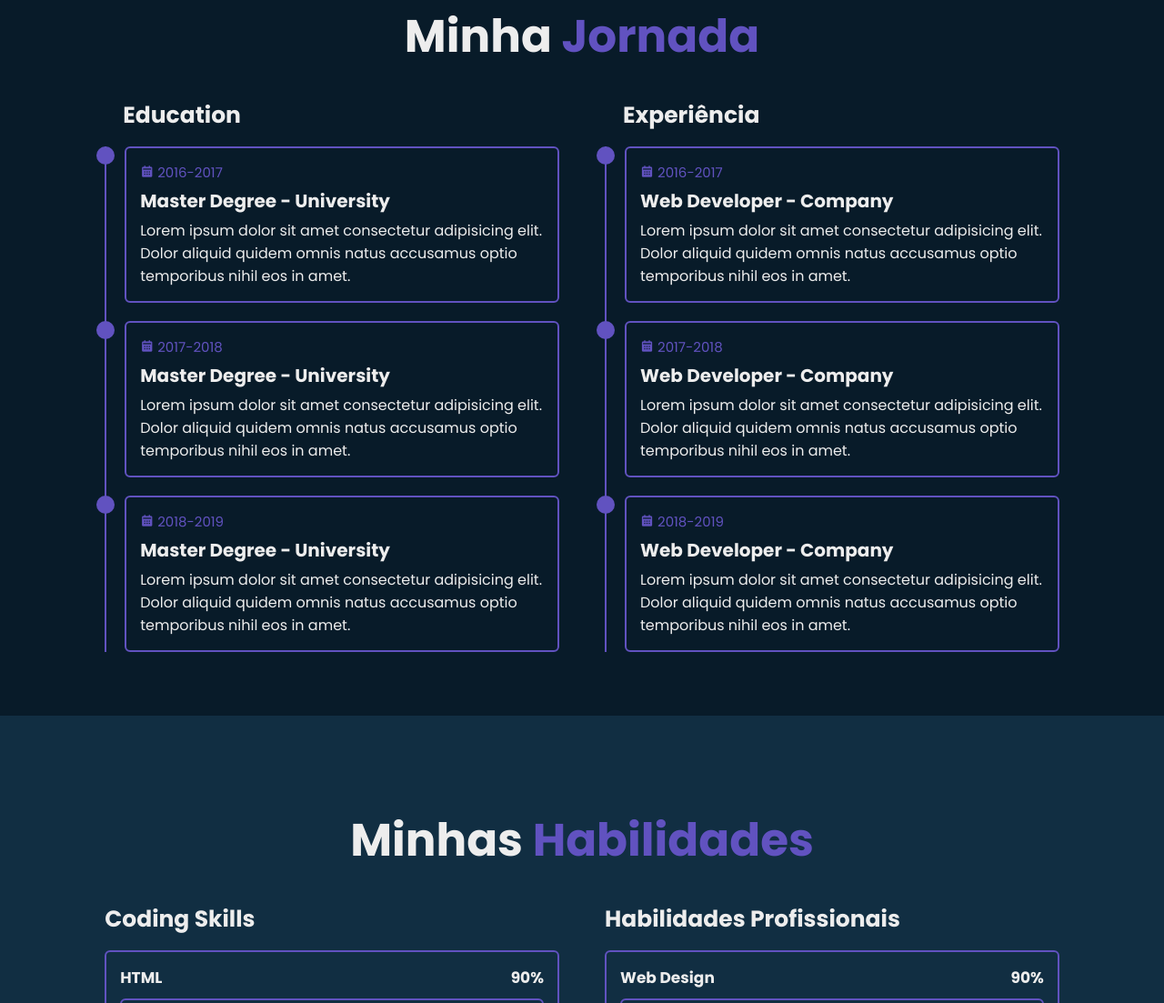
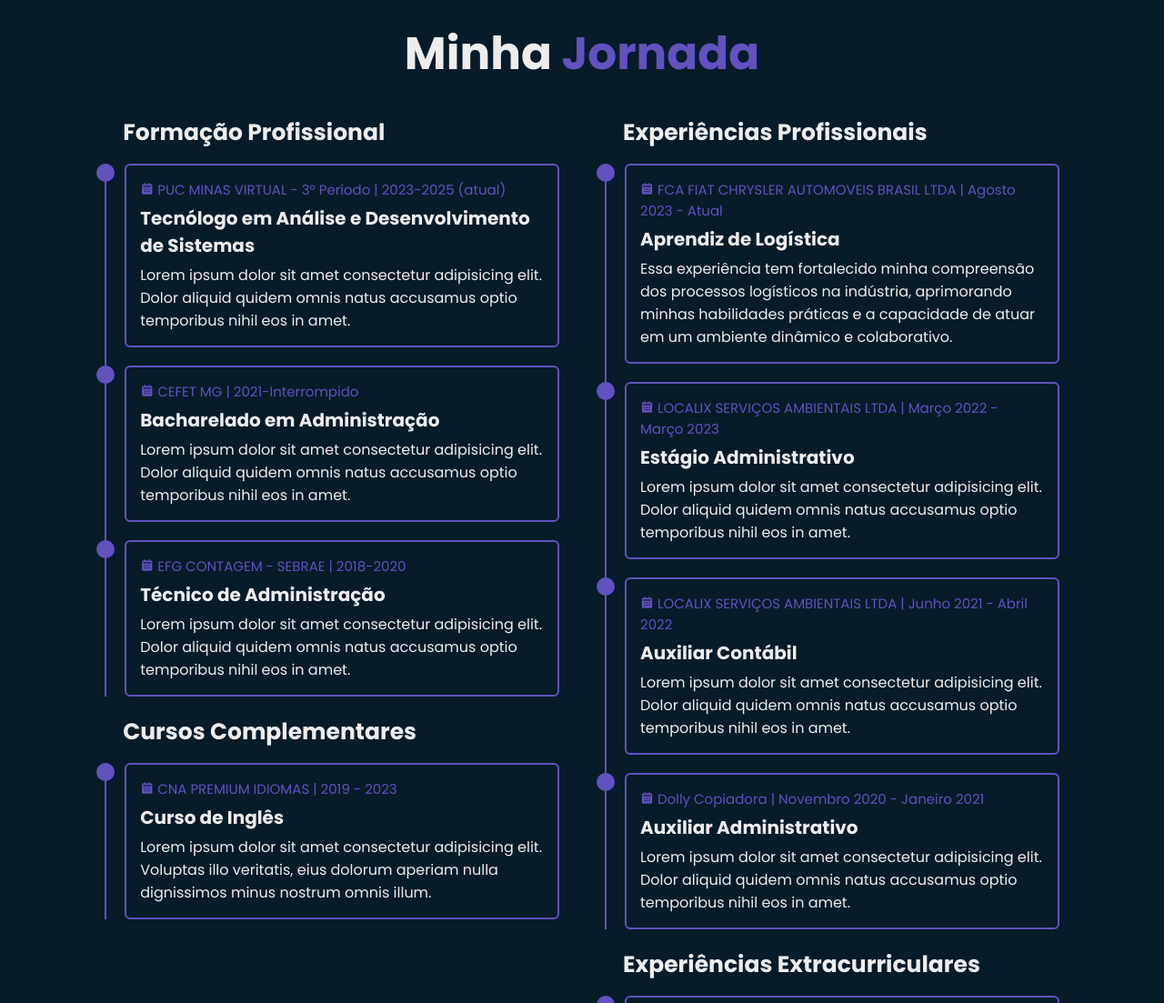
Before and after one commit to AlvaroGR028/Portfolio-Alvaro-Goncalves, a plain HTML site: page index.html in a window 1280 px wide. Shown: the part 1697-2800 px from the top of the page at 91% size. Drawn offline with nearby package versions, Linux system fonts and the light colour scheme.

Commit message:
Add - InfoPessoais

```diff
--- a/index.html
+++ b/index.html
@@ -42,9 +42,9 @@
                 <h3>Desenvolvedor Web</h3>
                 <span class="animate" style="--i:3;"></span>
             </div>
-            <p>Lorem, ipsum dolor sit amet consectetur adipisicing elit. Tenetur quis distinctio corrupti quidem
-                perferendis, numquam ea est. Voluptates autem, assumenda veniam pariatur nesciunt soluta nulla sed
-                placeat.
+            <p>Desenvolvedor e entusiasta da tecnologia, estou trilhando minha jornada no mundo do desenvolvimento. Com
+                dedicação, cursos e projetos, busco me destacar como um profissional esforçado, adaptável e
+                comunicativo. Conecte-se comigo e vamos superar juntos os desafios do universo da programação.
                 <span class="animate" style="--i:4;"></span>
             </p>
 
@@ -71,7 +71,7 @@
 
     </section>
 
-    <!-- about section design -->
+    <!-- Sobre -->
     <section class="about" id="about">
         <h2 class="heading">Sobre <span>mim</span><span class="animate scroll" style="--i:1;"></span></h2>
         <div class="about-img">
@@ -82,37 +82,44 @@
         </div>
 
         <div class="about-content">
-            <h3>Desenvolvedor Web <span class="animate scroll" style="--i:3;"></span>
+            <h3>Estudante de desenvolvimento<span class="animate scroll" style="--i:3;"></span>
             </h3>
-            <p>Lorem ipsum dolor sit amet consectetur adipisicing elit. Impedit qui a commodi cupiditate repudiandae,
-                optio, in molestias incidunt quaerat assumenda delectus. Aperiam consequuntur velit nisi aut, autem
-                dolor quia officia facere delectus soluta aliquid quidem minima magnam praesentium? Natus dolore
-                quodcumque debitis modi aut veniam, qui minima amet architecto.
+            <p>Minha trajetória profissional começou em 2020, explorando a área administrativa. Em busca de desafios e
+                crescimento, ingressei no curso de <span>Análise e Desenvolvimento de Sistemas</span> na PUC-MINAS, onde
+                atualmente estou no 3° período.
+
+                Encaro cada desafio como uma oportunidade de crescimento, e minha <span>determinação</span> é minha
+                maior aliada.
+
+                Minha confiança reside na capacidade de <span>aprendizado rápido e adaptação ágil</span>. Estou ansioso
+                para conectar com profissionais da área, compartilhar conhecimento e enfrentar desafios emocionantes
+
                 <span class="animate scroll" style="--i:4;"></span>
             </p>
 
             <div class="btn-box btns">
-                <a href="#" class="btn">Leia mais</a>
+                <a href="#education" class="btn">Leia mais</a>
                 <span class="animate scroll" style="--i:5;"></span>
             </div>
         </div>
 
     </section>
 
-    <!-- education section design -->
+    <!-- Formação -->
     <section class="education" id="education">
         <h2 class="heading">Minha <span>Jornada</span><span class="animate scroll" style="--i:1;"></span>
         </h2>
 
         <div class="education-row">
+
             <div class="education-column">
-                <h3 class="title">Education<span class="animate scroll" style="--i:2;"></span></h3>
+                <h3 class="title">Formação Profissional<span class="animate scroll" style="--i:2;"></span></h3>
 
                 <div class="education-box">
                     <div class="education-content">
                         <div class="content">
-                            <div class="year"><i class='bx bxs-calendar'></i> 2016-2017</div>
-                            <h3>Master Degree - University</h3>
+                            <div class="year"><i class='bx bxs-calendar'></i> PUC MINAS VIRTUAL - 3° Período | 2023-2025 (atual)</div>
+                            <h3>Tecnólogo em Análise e Desenvolvimento de Sistemas</h3>
                             <p>Lorem ipsum dolor sit amet consectetur adipisicing elit. Dolor aliquid quidem omnis natus
                                 accusamus optio temporibus nihil eos in amet.</p>
                         </div>
@@ -120,8 +127,8 @@
 
                     <div class="education-content">
                         <div class="content">
-                            <div class="year"><i class='bx bxs-calendar'></i> 2017-2018</div>
-                            <h3>Master Degree - University</h3>
+                            <div class="year"><i class='bx bxs-calendar'></i> CEFET MG | 2021-Interrompido</div>
+                            <h3>Bacharelado em Administração</h3>
                             <p>Lorem ipsum dolor sit amet consectetur adipisicing elit. Dolor aliquid quidem omnis natus
                                 accusamus optio temporibus nihil eos in amet.</p>
                         </div>
@@ -129,8 +136,8 @@
 
                     <div class="education-content">
                         <div class="content">
-                            <div class="year"><i class='bx bxs-calendar'></i> 2018-2019</div>
-                            <h3>Master Degree - University</h3>
+                            <div class="year"><i class='bx bxs-calendar'></i> EFG CONTAGEM - SEBRAE | 2018-2020</div>
+                            <h3>Técnico de Administração</h3>
                             <p>Lorem ipsum dolor sit amet consectetur adipisicing elit. Dolor aliquid quidem omnis natus
                                 accusamus optio temporibus nihil eos in amet.</p>
                         </div>
@@ -139,28 +146,44 @@
                     <span class="animate scroll" style="--i:3;"></span>
                 </div>
 
+                <h3 class="title">Cursos Complementares <span class="animate scroll" style="--i:4;"></span>
+                </h3>
+                <div class="education-box">
+                    <div class="education-content">
+                        <div class="content">
+                            <div class="year"><i class='bx bxs-calendar'></i> CNA PREMIUM IDIOMAS | 2019 - 2023</div>
+                            <h3>Curso de Inglês</h3>
+                            <p>Lorem ipsum dolor sit amet consectetur adipisicing elit. Voluptas illo veritatis, eius dolorum aperiam nulla dignissimos minus nostrum omnis illum.</p>
+                        </div>
+                    </div>
+
+                    <span class="animate scroll" style="--i:5;"></span>
+                </div>
+
             </div>
             <!-- 2° coluna -->
 
             <div class="education-column">
-                <h3 class="title">Experiência<span class="animate scroll" style="--i:5;"></span></h3>
+                <h3 class="title">Experiências Profissionais<span class="animate scroll" style="--i:5;"></span></h3>
 
                 <div class="education-box">
                     <div class="education-content">
                         <div class="content">
-                            <div class="year"><i class='bx bxs-calendar'></i> 2016-2017</div>
-                            <h3>Web Developer - Company</h3>
-                            <p>Lorem ipsum dolor sit amet consectetur adipisicing elit. Dolor aliquid quidem omnis natus
-                                accusamus optio temporibus nihil eos in amet.</p>
+                            <div class="year"><i class='bx bxs-calendar'></i> FCA FIAT CHRYSLER AUTOMOVEIS BRASIL LTDA |
+                                Agosto 2023 - Atual</div>
+                            <h3>Aprendiz de Logística </h3>
+                            <p>Essa experiência tem fortalecido minha compreensão dos processos logísticos na indústria,
+                                aprimorando minhas habilidades práticas e a capacidade de atuar em um ambiente dinâmico
+                                e colaborativo.</p>
                         </div>
                     </div>
 
-
-
                     <div class="education-content">
                         <div class="content">
-                            <div class="year"><i class='bx bxs-calendar'></i> 2017-2018</div>
-                            <h3>Web Developer - Company</h3>
+                            <div class="year"><i class='bx bxs-calendar'></i> LOCALIX SERVIÇOS AMBIENTAIS LTDA | Março
+                                2022 - Março 2023
+                            </div>
+                            <h3>Estágio Administrativo</h3>
                             <p>Lorem ipsum dolor sit amet consectetur adipisicing elit. Dolor aliquid quidem omnis natus
                                 accusamus optio temporibus nihil eos in amet.</p>
                         </div>
@@ -168,8 +191,19 @@
 
                     <div class="education-content">
                         <div class="content">
-                            <div class="year"><i class='bx bxs-calendar'></i> 2018-2019</div>
-                            <h3>Web Developer - Company</h3>
+                            <div class="year"><i class='bx bxs-calendar'></i> LOCALIX SERVIÇOS AMBIENTAIS LTDA | Junho
+                                2021 - Abril 2022</div>
+                            <h3>Auxiliar Contábil</h3>
+                            <p>Lorem ipsum dolor sit amet consectetur adipisicing elit. Dolor aliquid quidem omnis natus
+                                accusamus optio temporibus nihil eos in amet.</p>
+                        </div>
+                    </div>
+
+                    <div class="education-content">
+                        <div class="content">
+                            <div class="year"><i class='bx bxs-calendar'></i> Dolly Copiadora | Novembro 2020 - Janeiro
+                                2021</div>
+                            <h3>Auxiliar Administrativo</h3>
                             <p>Lorem ipsum dolor sit amet consectetur adipisicing elit. Dolor aliquid quidem omnis natus
                                 accusamus optio temporibus nihil eos in amet.</p>
                         </div>
@@ -178,11 +212,26 @@
                     <span class="animate scroll" style="--i:6;"></span>
                 </div>
 
+                <h3 class="title">Experiências Extracurriculares <span class="animate scroll" style="--i:7;"></span>
+                </h3>
+                <div class="education-box">
+                    <div class="education-content">
+                        <div class="content">
+                            <div class="year"><i class='bx bxs-calendar'></i> PET ADM - CEFET-MG | Maio 2022 - Novembro 2022</div>
+                            <h3>Projeto de Extensão em Administração</h3>
+                            <p>Lorem ipsum dolor sit amet consectetur adipisicing elit. Voluptas illo veritatis, eius dolorum aperiam nulla dignissimos minus nostrum omnis illum.</p>
+                        </div>
+                    </div>
+
+                    <span class="animate scroll" style="--i:8;"></span>
+                </div>
+
             </div>
+
         </div>
     </section>
 
-    <!-- skills section design -->
+    <!-- Habilidades -->
     <section class="skills" id="skills">
         <h2 class="heading">Minhas <span>Habilidades</span><span class="animate scroll" style="--i:1;"></span></h2>
 
@@ -243,7 +292,7 @@
         </div>
     </section>
 
-    <!-- contact section design -->
+    <!-- Contato -->
 
     <section class="contact" id="contact">
         <h2 class="heading">Fale <span>Comigo!</span><span class="animate scroll" style="--i:1;"></span></h2>
@@ -278,7 +327,7 @@
 
                 <textarea name="" id="" cols="30" role="10" placeholder="" readonly>
 Olá! Tudo bem?
-É um prazer ter você por aqui.
+É um prazer ter você aqui.
 
 Se você está navegando até aqui é porque compartilhamos paixão pela programação e tecnologia.
 
@@ -297,7 +346,7 @@ Espero ter a oportunidade de trabalhar junto a você!
         </form>
     </section>
 
-    <!-- footer design -->
+    <!-- footer -->
     <footer class="footer">
         <div class="footer-text">
             <p>Copyright &copy; 2023 by Codehal | All Rights Reserved.</p>
```
Also changed, not shown: 1 other file.
